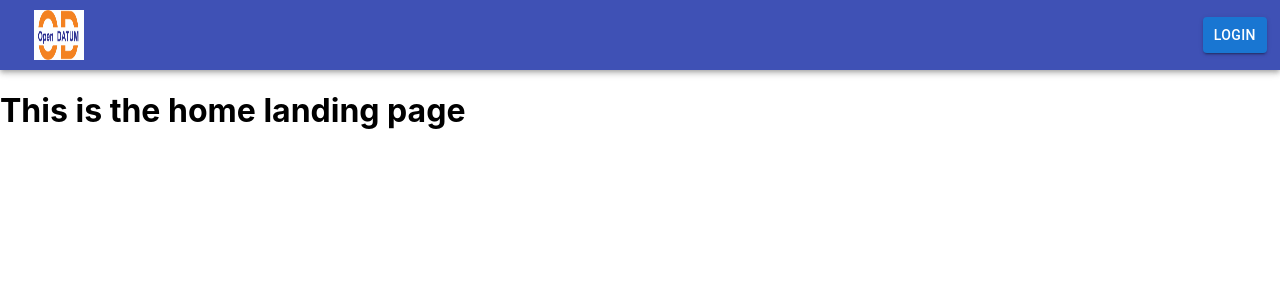
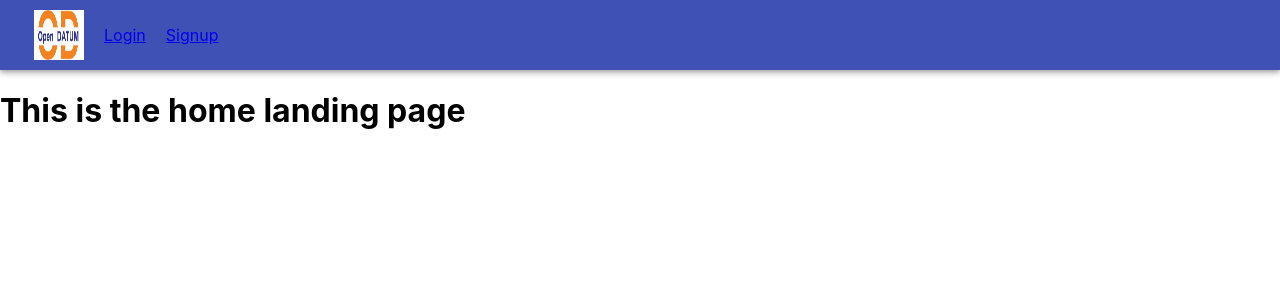
Before and after one commit to Mani007/blogreact1, a React (Create React App) app: page / in a window 1280 px wide. Shown: the top 300 px of the page. Built offline with nearby package versions, Linux system fonts and the light colour scheme.

Commit message:
Header componet with links

```diff
--- a/src/components/Header.jsx
+++ b/src/components/Header.jsx
@@ -1,39 +1,61 @@
-import React from 'react'
-import AppBar from '@mui/material/AppBar';
-import Box from '@mui/material/Box';
-import Toolbar from '@mui/material/Toolbar';
-import Typography from '@mui/material/Typography';
-import Button from '@mui/material/Button';
-import IconButton from '@mui/material/IconButton';
-import Logo from '../openDatum.jpg'
+import React from "react";
+import AppBar from "@mui/material/AppBar";
+import Box from "@mui/material/Box";
+import Toolbar from "@mui/material/Toolbar";
+import Typography from "@mui/material/Typography";
+import Button from "@mui/material/Button";
+import IconButton from "@mui/material/IconButton";
+import Logo from "../openDatum.jpg";
+import { Link } from "react-router-dom";
 //import MenuIcon from '@mui/icons-material/Menu';
 function Header() {
-
   return (
     <>
-     <Box sx={{ flexGrow: 1 }}>
-      <AppBar style={{
-        backgroundColor: '#3f51b5',
-        color: 'white'
-      }} position="static">
-        <Toolbar>
+      <Box sx={{ flexGrow: 1 }}>
+        <AppBar
+          style={{
+            backgroundColor: "#3f51b5",
+            color: "white",
+          }}
+          position="static"
+        >
+          <Toolbar>
+            <img
+              style={{
+                width: "50px",
+                height: "50px",
 
-        <img style={{
-        width: '50px',
-        height: '50px',
-
-        display: 'flex',
-        padding: '10px',
-
-    }} src={Logo} alt="OpenDatum Logo" />
-          <Button style={{
-            marginLeft: '90%',
-          }} variant="contained">Login</Button>
-        </Toolbar>
-      </AppBar>
-    </Box>
+                display: "flex",
+                padding: "10px",
+              }}
+              src={Logo}
+              alt="OpenDatum Logo"
+            />
+            <Link to="/login">
+              <Typography
+                style={{
+                 padding: "10px",
+                }}
+                variant="contained"
+              >
+                Login
+              </Typography>
+            </Link>
+            <Link to="/signup">
+              <Typography
+                style={{
+                  padding: '10px'
+                }}
+                variant="contained"
+              >
+                Signup
+              </Typography>
+            </Link>
+          </Toolbar>
+        </AppBar>
+      </Box>
     </>
-  )
+  );
 }
 
-export default Header
+export default Header;
```
